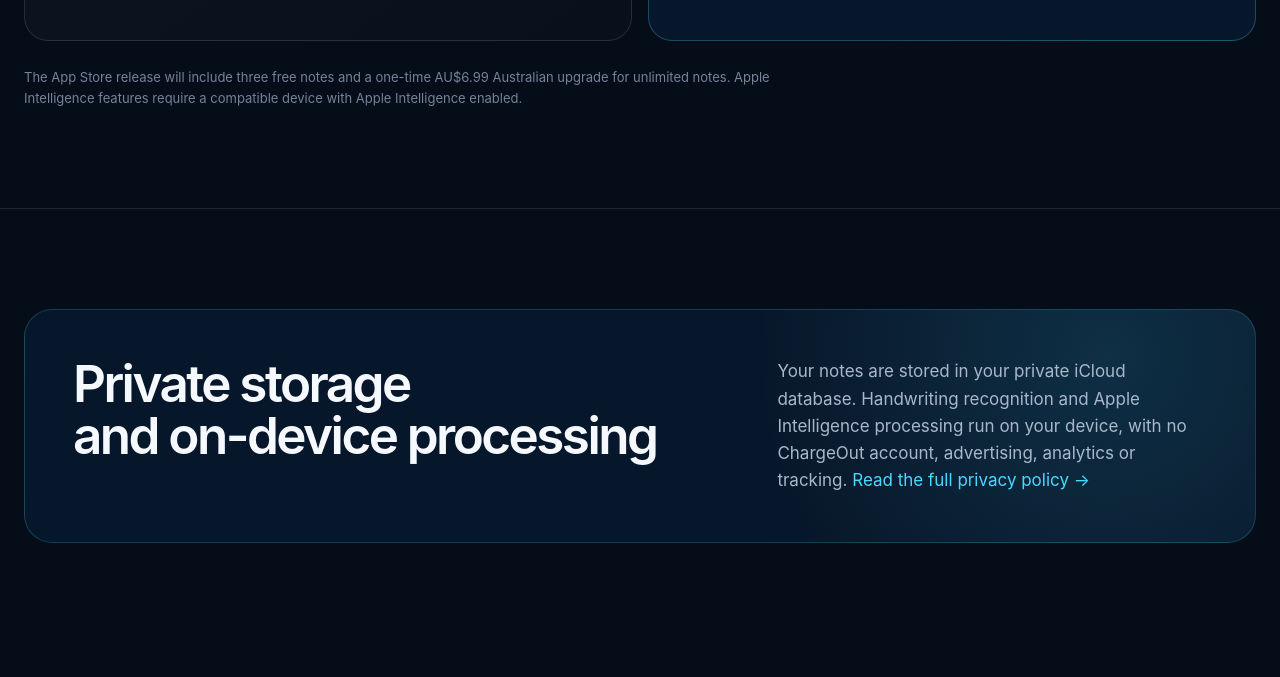
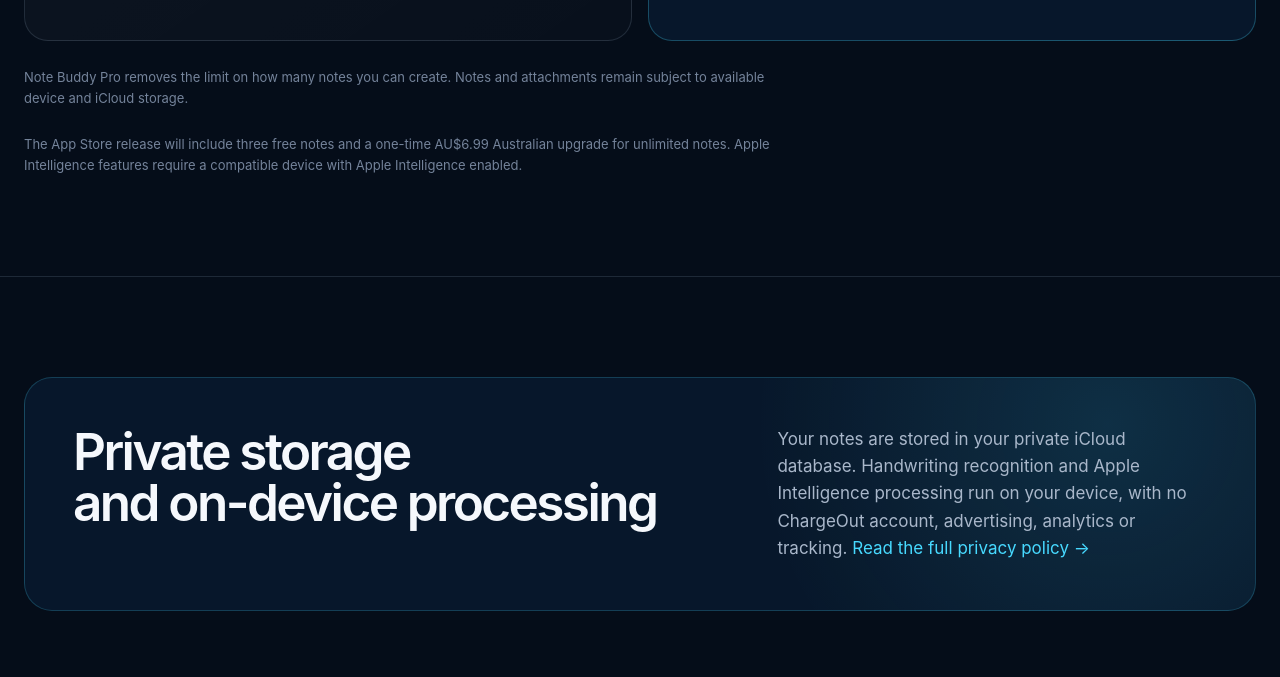
Before and after one commit to setmetheball/chargeout-site, a plain HTML site: page apps/note-buddy/index.html in a window 1280 px wide. Shown: the part 2509-3186 px from the top of the page. Drawn offline with Linux system fonts and the light colour scheme.

Commit message:
Clarify storage limits below Note Buddy pricing

```diff
--- a/apps/note-buddy/index.html
+++ b/apps/note-buddy/index.html
@@ -22,7 +22,7 @@
     <section class="content-section" aria-labelledby="plans-title"><div class="shell"><div class="content-heading"><h2 id="plans-title">Every feature included<br>from your first note</h2><p>Try the complete Note Buddy experience with three free notes. The upgrade increases the number of notes you can create, so you can evaluate every feature before purchasing.</p></div><div class="plan-comparison">
       <article class="plan-card"><p class="plan-label">Your first three notes</p><h3>Create three notes for free</h3><p class="plan-price"><strong>Free</strong> with full feature access</p><ul class="plan-features"><li>Handwriting, typing, photos and files</li><li>Automatic to-dos from handwritten or typed asterisks</li><li>Summaries and action-item finding on supported devices</li><li>Optional Calendar and Reminders integration</li><li>Private iCloud sync and sharing</li><li>Layouts for closed, open and propped iPhone Duo</li></ul></article>
       <article class="plan-card plan-card-pro"><p class="plan-label">Note Buddy Pro</p><h3>Create as many notes as you need</h3><p class="plan-price"><strong>AU$6.99</strong> as a one-time purchase</p><ul class="plan-features"><li>Unlimited notes with every feature included</li><li>The same complete experience as your free notes</li><li>One purchase covers iPhone, iPad and Mac</li><li>No subscription or recurring charge</li><li>Your existing notes remain available without upgrading</li></ul></article>
-    </div><p class="pricing-note">The App Store release will include three free notes and a one-time AU$6.99 Australian upgrade for unlimited notes. Apple Intelligence features require a compatible device with Apple Intelligence enabled.</p></div></section>
+    </div><p class="pricing-note">Note Buddy Pro removes the limit on how many notes you can create. Notes and attachments remain subject to available device and iCloud storage.</p><p class="pricing-note">The App Store release will include three free notes and a one-time AU$6.99 Australian upgrade for unlimited notes. Apple Intelligence features require a compatible device with Apple Intelligence enabled.</p></div></section>
 
     <section class="content-section"><div class="shell privacy-callout"><h2>Private storage<br>and on-device processing</h2><p>Your notes are stored in your private iCloud database. Handwriting recognition and Apple Intelligence processing run on your device, with no ChargeOut account, advertising, analytics or tracking. <a href="privacy/">Read the full privacy policy →</a></p></div></section>
   </main>
```
